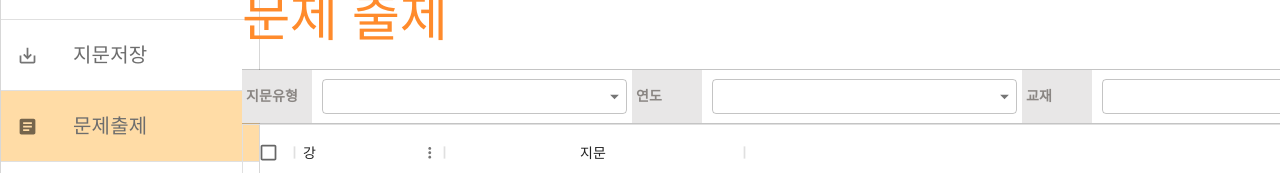
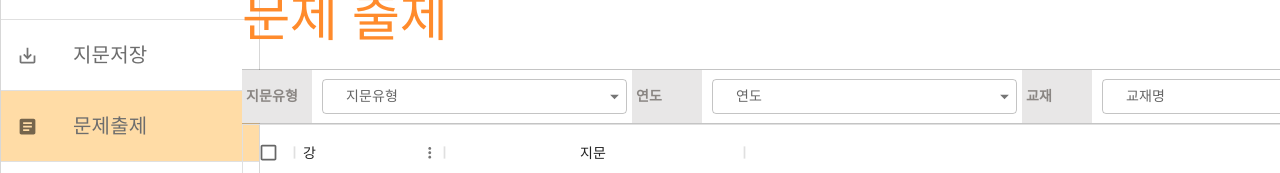
Before and after one commit to Blooming-Flower/blooming-flower-front, a React (Vite) app: page /question/questionCrt in a window 1280 px wide. Shown: the part 302-475 px from the top of the page. Built offline with nearby package versions, Linux system fonts and the light colour scheme; a small style sheet from the web is missing; a web font is replaced by a local one.

Commit message:
[문제 출제] place holder 추가

```diff
--- a/src/pages/menu/question/questionCreate/questionCrt.tsx
+++ b/src/pages/menu/question/questionCreate/questionCrt.tsx
@@ -125,7 +125,7 @@ const QuestionCrt = (params: any) => {
   };
 
   //selectbox 재선택시 리스트 초기화
-  const onClearSelect = () => {};
+  const onClearSelect = () => { };
   // selectbox 선택시 출력되는 그리드
   const columns: GridColDef[] = [
     {
@@ -201,7 +201,11 @@ const QuestionCrt = (params: any) => {
                   <p className="table-text">지문유형</p>
                 </Typography>
                 <FormControl sx={{ marginLeft: "20px" }}>
-                  <Select value={searchPassage} onChange={handlePassage}>
+                  <InputLabel id="demo-simple-select-label">지문유형</InputLabel>
+                  <Select
+                    value={searchPassage}
+                    onChange={handlePassage}
+                    labelId="demo-simple-select-label">
                     {PASSAGETYPE.map((text, id) => (
                       <MenuItem key={id} value={text}>
                         {text}
@@ -223,7 +227,11 @@ const QuestionCrt = (params: any) => {
                   <p className="table-text">연도</p>
                 </Typography>
                 <FormControl sx={{ marginLeft: "20px" }}>
-                  <Select value={searchYear} onChange={handleYear}>
+                  <InputLabel id="demo-simple-select-label">연도</InputLabel>
+                  <Select
+                    value={searchYear}
+                    onChange={handleYear}
+                    labelId="demo-simple-select-label">
                     {YEAR.map((text, id) => (
                       <MenuItem key={id} value={text}>
                         {text}
@@ -245,7 +253,11 @@ const QuestionCrt = (params: any) => {
                   <p className="table-text">교재</p>
                 </Typography>
                 <FormControl sx={{ marginLeft: "20px" }}>
-                  <Select value={passageName} onChange={handlePassageName}>
+                  <InputLabel id="demo-simple-select-label">교재명</InputLabel>
+                  <Select
+                    value={passageName}
+                    onChange={handlePassageName}
+                    labelId="demo-simple-select-label">
                     {searchTextBook.map((text, id) => (
                       <MenuItem key={id} value={text}>
                         {text}
```
